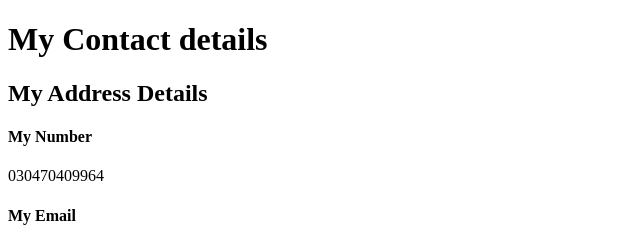
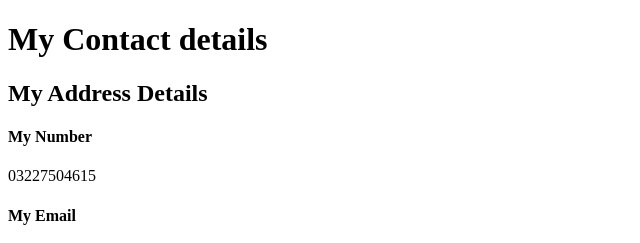
Before and after one commit to AbrarHussainNoshahi/Noshahi, a plain HTML site: page contact us.html in a window 1280 px wide. Shown: the top 243 px of the page, 0-640 px from the left. Drawn offline with Linux system fonts and the light colour scheme.

Commit message:
Update contact us.html

```diff
--- a/contact us.html
+++ b/contact us.html
@@ -8,7 +8,7 @@
     <h1>My Contact details</h1>
     <h2>My Address Details</h2>
     <h4>My Number</h4>
-    <p>030470409964</p>
+    <p>03227504615</p>
     <h4>My Email</h4>
     <p>abraramina429@gmail.com</p>
     <form action="mailto:abraramina429@gmail.com" method="post" enctype="text/plain">
```
